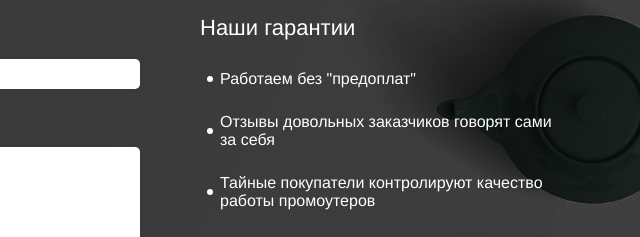
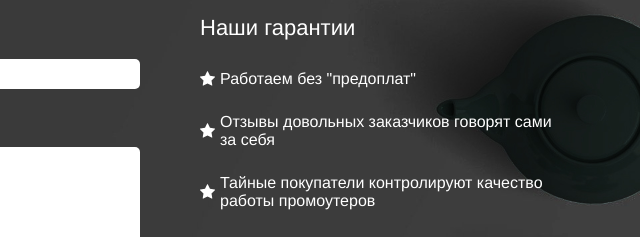
Before and after one commit to Umorph/promo24pro, a website: page #src/printing.html in a window 1280 px wide. Shown: the part 1731-1968 px from the top of the page, 640-1280 px from the left. Drawn offline with nearby package versions, Linux system fonts and the light colour scheme; files that its build step writes are made by us from their sources; a web font is replaced by a local one.

Commit message:
[Fix] Guarantees markers

```diff
--- a/#src/scss/_guarantees.scss
+++ b/#src/scss/_guarantees.scss
@@ -51,15 +51,14 @@
   &::before {
     content: "";
     position: absolute;
-    top: 50%;
-    left: 7px;
+    top: calc(50% - 5px);
+    left: 0;
 
     display: block;
-    width: 6px;
-    height: 6px;
+    width: 15px;
+    height: 15px;
 
-    background-color: $trueWhite;
-    border-radius: 50%;
+    background: url("../img/svg/star-icon.svg") center no-repeat;
 
     transform: translateY(-3px);
   }
```
Also changed, not shown: #src/img/svg/star-icon.svg (added).
